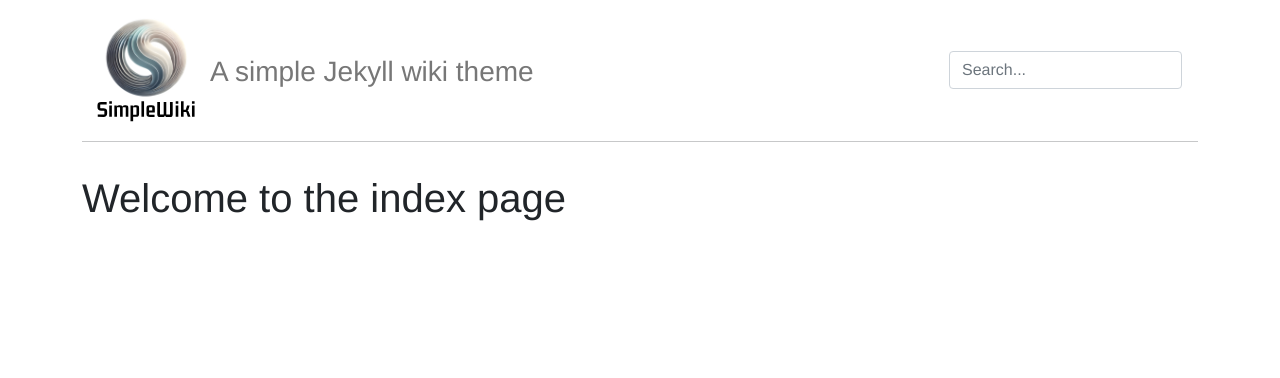
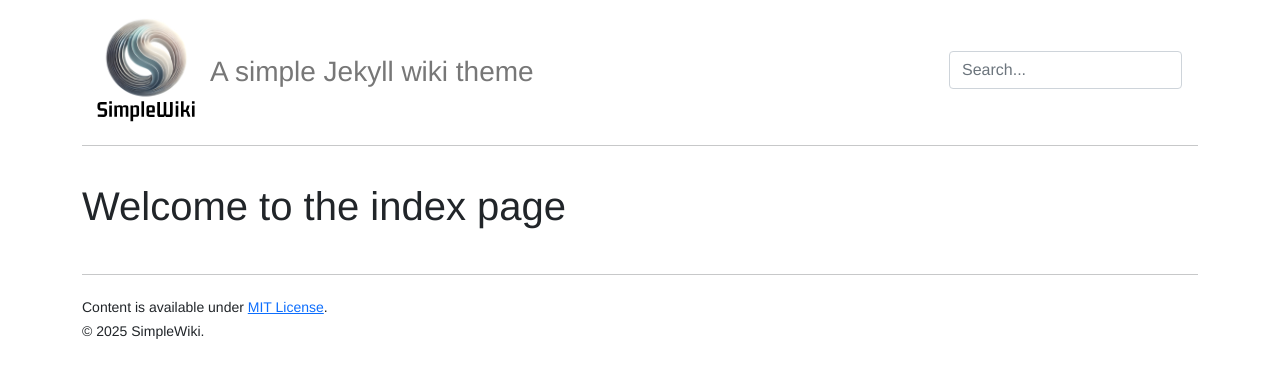
Before and after one commit to shadokos/shadokos.github.io, a Jekyll site: the page built from index.md, in a window 1280 px wide. Shown: the top 378 px of the page. Built offline with Jekyll 4.4.1, drawn with Linux system fonts in a browser that asks for light colours.

Commit message:
feat(footer): add a basic footer

```diff
--- a/_includes/sections/body.html
+++ b/_includes/sections/body.html
@@ -1,6 +1,9 @@
 <body>
   {% include sections/body/header.html %}
+
   <main class="container content">
     {{ content }}
   </main>
+
+  {% include sections/body/footer.html %}
 </body>
--- /dev/null
+++ b/_includes/sections/body/footer.html
@@ -0,0 +1,9 @@
+<footer class="footer p-3">
+  <div class="container">
+    <hr>
+    <small>
+      Content is available under <a href="/LICENSE.txt" target="_blank">MIT License</a>.<br/>
+      &copy; <time datetime="{{ site.time | date_to_xmlschema }}">{{ site.time | date: '%Y' }}</time> SimpleWiki.
+    </small>
+  </div>
+</footer>
--- a/assets/css/main.scss
+++ b/assets/css/main.scss
@@ -4,3 +4,7 @@
 ---
 
 @import "font";
+
+hr {
+  margin: 20px 0;
+}
```
